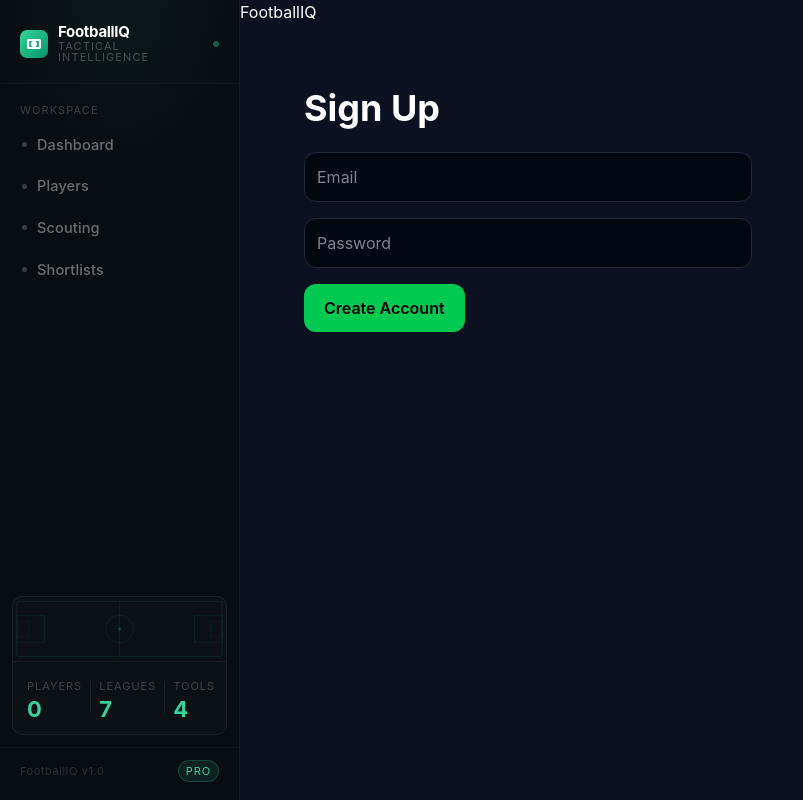
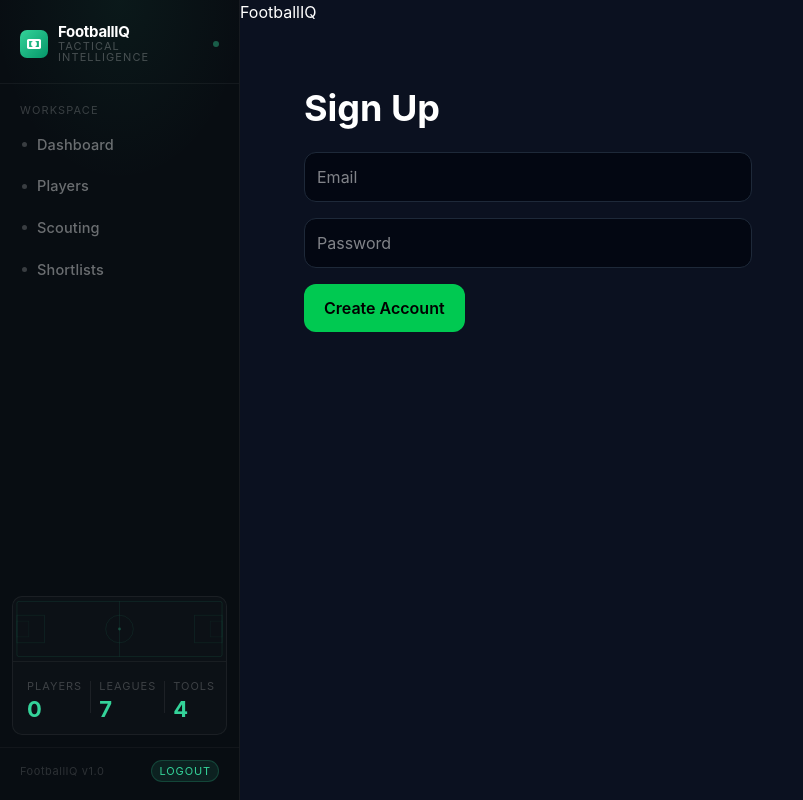
Before and after one commit to aadibhat-05/footballiq, a React (Vite) app in the folder frontend/: page /signup in a window 1280 px wide. Shown: the whole page, without its empty margins (0-803 px from the left). Built offline with nearby package versions, Linux system fonts and the light colour scheme; no server answers; the database is empty.

Commit message:
Added logout action to sidebar

```diff
--- a/frontend/src/components/layout/AppSidebar.tsx
+++ b/frontend/src/components/layout/AppSidebar.tsx
@@ -1,6 +1,10 @@
-import { Link, useLocation } from 'react-router-dom'
+import { Link,
+  useLocation,
+  useNavigate,
+} from 'react-router-dom'
 import { getPlayers } from '../../services/playerService'
 import { useEffect, useState } from 'react'
+import { supabase } from '../../lib/supabase'
 
 const navItems = [
   { to: '/', label: 'Dashboard' },
@@ -236,6 +240,8 @@ const style = `
 function AppSidebar() {
   const location = useLocation()
 
+  const navigate = useNavigate()
+
   const [playerCount, setPlayerCount] =
     useState(0)
 
@@ -346,10 +352,19 @@ function AppSidebar() {
 
         {/* Footer */}
         <div className="fiq-footer">
-          <span className="fiq-footer-text">FootballIQ v1.0</span>
-          <span className="fiq-badge">Pro</span>
+          <span className="fiq-footer-text">
+            FootballIQ v1.0
+          </span>
+          <button
+            onClick={async () => {
+              await supabase.auth.signOut()
+              navigate('/login')
+            }}
+            className="fiq-badge"
+          >
+            Logout
+          </button>
         </div>
-
       </aside>
     </>
   )
```
